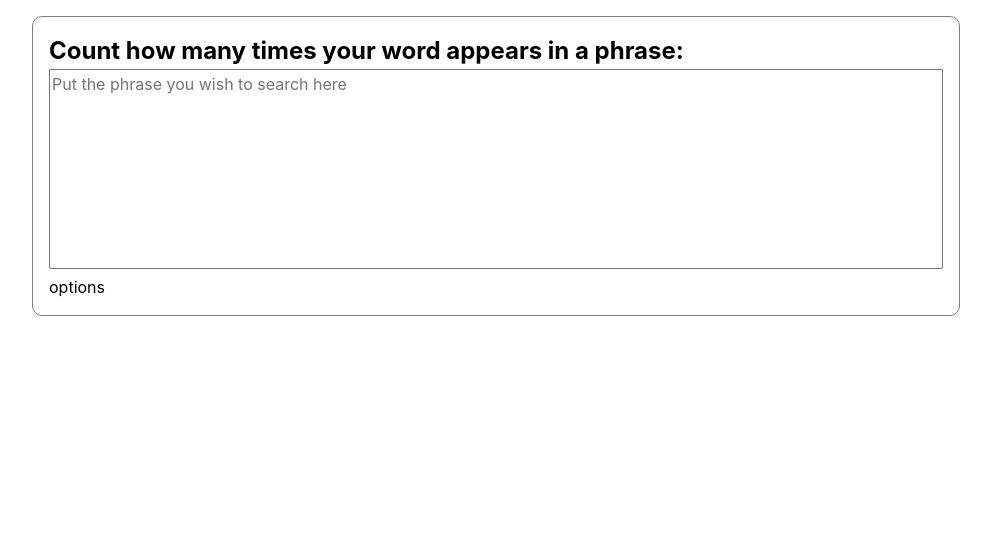
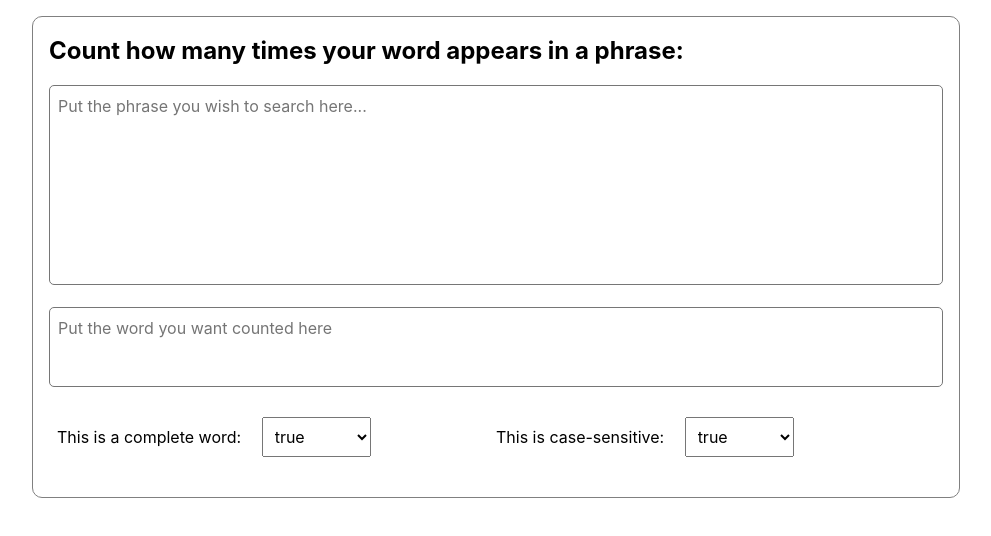
Before and after one commit to tessathornberry/findwords, a React (Create React App) app: page / in a window 1280 px wide. Shown: the top 536 px of the page, without its empty margins (144-1135 px from the left). Built offline with nearby package versions, Linux system fonts and the light colour scheme.

Commit message:
added dropdown menus and some styling to findword

```diff
--- a/public/styles.css
+++ b/public/styles.css
@@ -63,5 +63,35 @@ textarea {
   word-wrap: break-word;
   word-break: break-all;
   resize: none;
+  border-radius: 5px;
+  margin-top: 2vh;
+  padding: 1vh;
+}
 
+select {
+  width: 25%;
+  /* height: auto; */
+  margin: 2vh;
+  padding: 1vh;
 }
+
+.word {
+  height: 10vh;
+}
+
+.options {
+  width: 100%;
+  height: auto;
+  resize: none;
+  border-radius: 5px;
+  margin-top: 2vh;
+  padding: 1vh;
+  margin: auto;
+  justify-content: stretch;
+  /* align-content: space-around; */
+  display: flex;
+}
+
+.completeWord, .caseSensitive {
+  width: 100%;
+}
--- a/src/App.jsx
+++ b/src/App.jsx
@@ -9,9 +9,15 @@ padding: 1em;
 
 const App = () => {
   const [phrase, setPhrase] = useState('');
+  const [word, setWord] = useState('');
+
 
   let updatePhrase = (e) => {
     setPhrase(e.target.value)
+  };
+
+  let updateWord = (e) => {
+    setWord(e.target.value)
   };
 
   return (
@@ -20,12 +26,29 @@ const App = () => {
 
       <h2>Count how many times your word appears in a phrase:</h2>
       <form>
-        <textarea className="phrase" type="text" name="phrase" aria-label="phrase to search" placeholder="Put the phrase you wish to search here" value={phrase} onChange={updatePhrase} spellCheck="false" />
+        <textarea className="phrase" type="text" name="phrase" aria-label="phrase to search" placeholder="Put the phrase you wish to search here..." value={phrase} onChange={updatePhrase} spellCheck="false" />
+      </form>
+      <form>
+        <textarea className="word" type="text" name="word" aria-label="word to search for" placeholder="Put the word you want counted here" value={phrase} onChange={updateWord} spellCheck="false" />
       </form>
 
     </div>
-    <div>options
+    <div className="options">
+    <div className="completeWord">
+      <label>This is a complete word: </label>
+      <select name="isCompleteWord" id="isCompleteWord">
+        <option value="true">true</option>
+        <option value="false">false</option>
+      </select>
+      </div>
 
+      <div className="caseSensitive">
+      <label>This is case-sensitive: </label>
+      <select name="isCaseSensitive" id="isCaseSensitive">
+        <option value="true">true</option>
+        <option value="false">false</option>
+      </select>
+      </div>
     </div>
 
 
```
